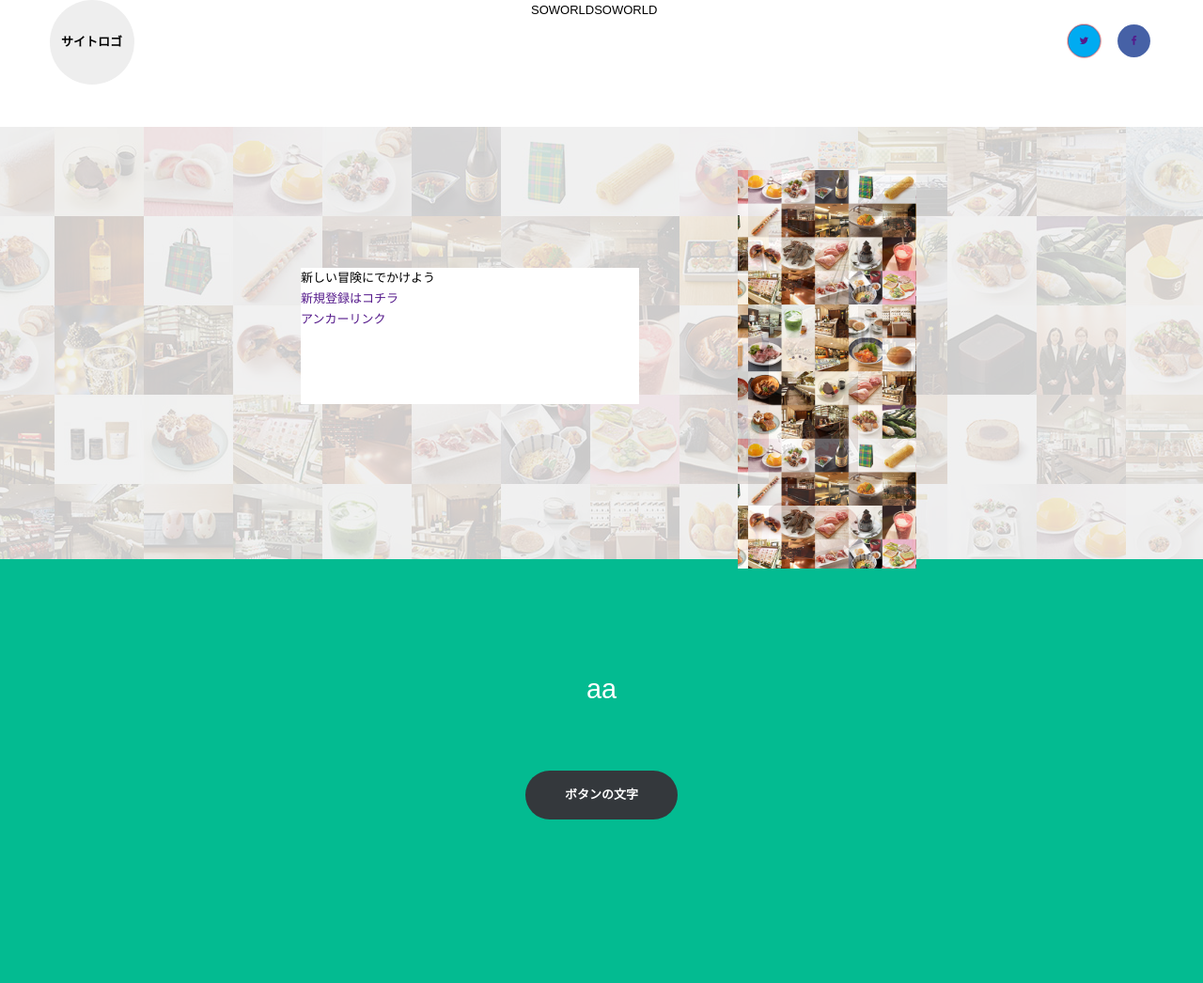
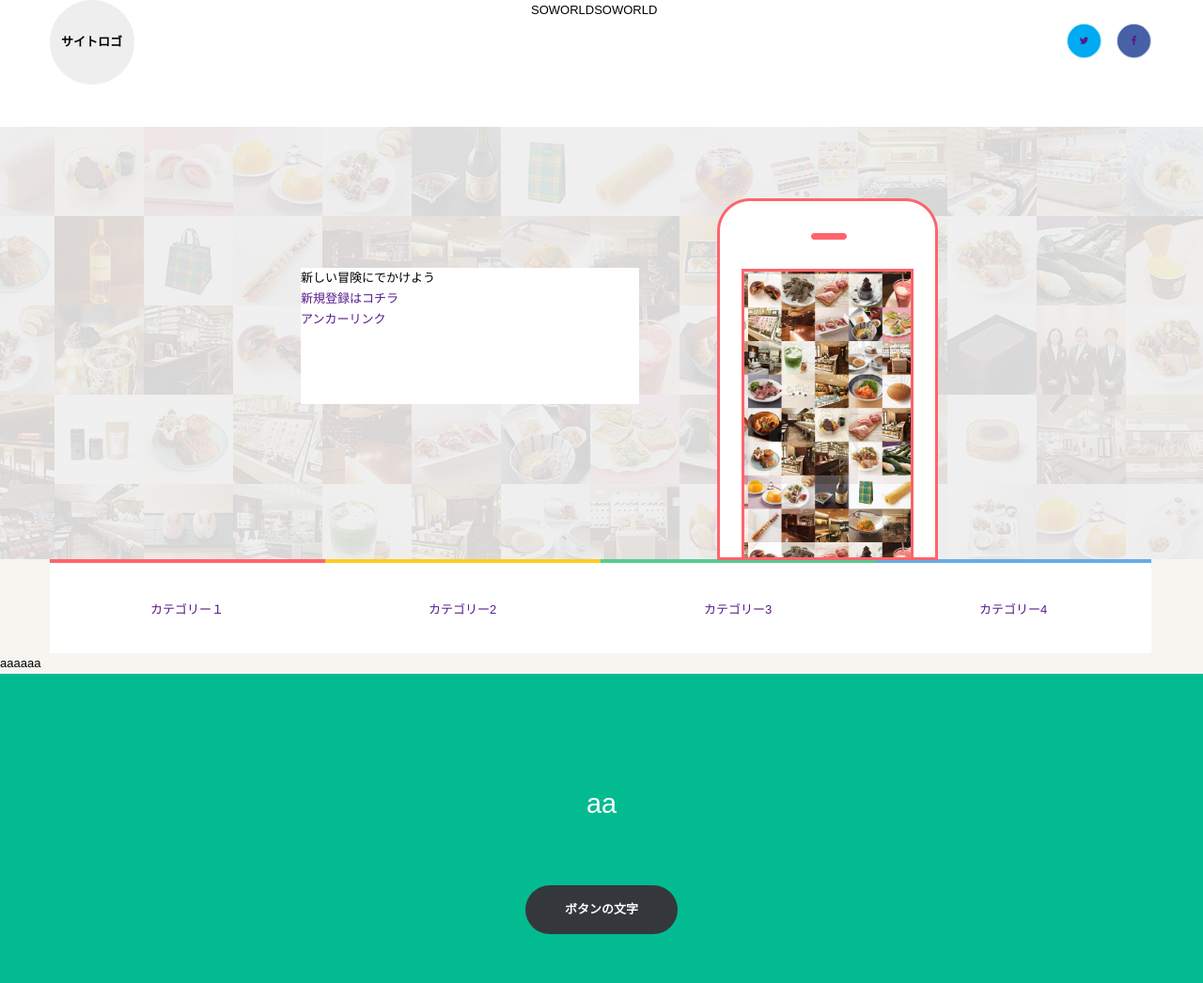
Before and after one commit to mitunori/t, a PHP site: page / in a window 1280 px wide. Shown: the whole page at 94% size. Before the commit the page ends 872 px from the top, so only its background shows below. Run offline with PHP 8.4, Linux system fonts and the light colour scheme; some libraries are stand-ins or nearby versions.

Commit message:
ul menu add

```diff
--- a/soworld/css/style.css
+++ b/soworld/css/style.css
@@ -116,7 +116,7 @@ body{
     top: -6px;
     left: -6px;
     bottom: 0;
-    border: 1px solid #f00;
+    border: 1px solid #00abf1;
     -webkit-animation: icon_move_second 0.5s ease-in 0.6s infinite alternate;
     animation: icon_move_second 0.5s ease-in 0.6s infinite alternate;
 }
@@ -126,6 +126,23 @@ body{
   margin-left:10px;
   position: relative;
 }
+
+
+.social_link li:nth-child(2):after{
+    position: absolute;
+    border-radius: 50%;
+    content: "";
+    width: 53px;
+    height: 53px;
+    margin: 0 auto;
+    top: -6px;
+    left: -6px;
+    bottom: 0;
+    border: 1px solid #4661a6;
+    -webkit-animation: icon_move_second 0.5s ease-in 0.6s infinite alternate;
+    animation: icon_move_second 0.5s ease-in 0.6s infinite alternate;
+}
+
 
 
 
@@ -174,6 +191,43 @@ body{
 }
 
 
+.menu_box{
+  width:1175px;
+  margin:0 auto;
+}
+
+.menu_link li{
+  float:left;
+  width:293px;
+  height: 100px;
+  text-align: center;
+  background: #fff;
+  line-height: 100px;
+}
+
+
+
+.menu_link li:nth-child(1){
+  border-top:4px solid #ff646c;
+}
+
+.menu_link li:nth-child(2){
+  border-top:4px solid #ffcd1f;
+}
+
+
+
+.menu_link li:nth-child(3){
+  border-top:4px solid #56cc8e;
+}
+
+
+
+.menu_link li:nth-child(4){
+  border-top:4px solid #65ace4;
+}
+
+
 /*メインビジュアル
 ------------------------*/
 .main_visual{
@@ -192,16 +246,29 @@ body{
   left:25%;
 }
 
-
-.screen_layer{
-  position: absolute;
-  top:46px;
-  right: 305px;
-  overflow: hidden;
-  width:190px;
-  height: 424px;
+/*内側切り抜きに合わせてスマートフォン設置*/
+.smart_tel_icon_layer{
+      background: url(../img/top/p_smartphone_small.png) no-repeat center center;
+      width:286px;
+      height: 393px;
+      position: absolute;
+      z-index: 1;
+      bottom:-5px;
+      right: 257px;
 }
 
+/*切り抜き用*/
+.screen_layer{
+    position: absolute;
+    bottom: 0;
+    right: 305px;
+    overflow: hidden;
+    width: 190px;
+    height: 375px;
+
+}
+
+/*画面内部側*/
 .inner_layer_clip{
   width:190px;
   height: 424px;
@@ -224,7 +291,7 @@ body{
  100% {background-position: -500px 0;}
 }
 
-
+/*外側アニメーション*/
 .outer_layer_clip{
    top:0;
     left: 0;
@@ -234,10 +301,28 @@ body{
     background-attachment: fixed;
     background-position: 0 0;
     position: absolute;
-    opacity: .15;
+    opacity: .1;
     -webkit-animation: bgscroll 25s linear infinite;
     animation: bgscroll 25s linear infinite;
 }
+
+
+
+
+/*コンテンツ
+------------------*/
+.catch_image{
+  width:585px;
+  height: 365px;
+}
+
+
+
+
+
+
+
+
 
 
 /*キーフレームテンプレ
--- a/soworld/index.html
+++ b/soworld/index.html
@@ -29,6 +29,7 @@
 	</header>
   <!-- end#header -->
 	<div class="main_visual">
+	<div class="smart_tel_icon_layer"></div>
 	<div class="screen_layer">
 		<div class="inner_layer_clip"></div>
 	</div>
@@ -41,8 +42,23 @@
 			<a href="">アンカーリンク</a>
 		</div>
 	</div>
+  <!-- end.main_visual -->
+
+  <div class="menu_box">
+  	<ul class="menu_link clearfix">
+  		<li><a href="">カテゴリー１</a></li>
+  		<li><a href="">カテゴリー2</a></li>
+  		<li><a href="">カテゴリー3</a></li>
+  		<li><a href="">カテゴリー4</a></li>
+  	</ul>
+  </div>
+  <!-- end.menu_box -->
 
 
+ <section class="outer_left_box">
+ 	<div class="catch_image_left">aaaaaa</div>
+
+ </section>
 
 
 	<section class="cd-section">
```
Also changed, not shown: soworld/img/top/p_smartphone.png (added), soworld/img/top/p_smartphone_small.png (added).
